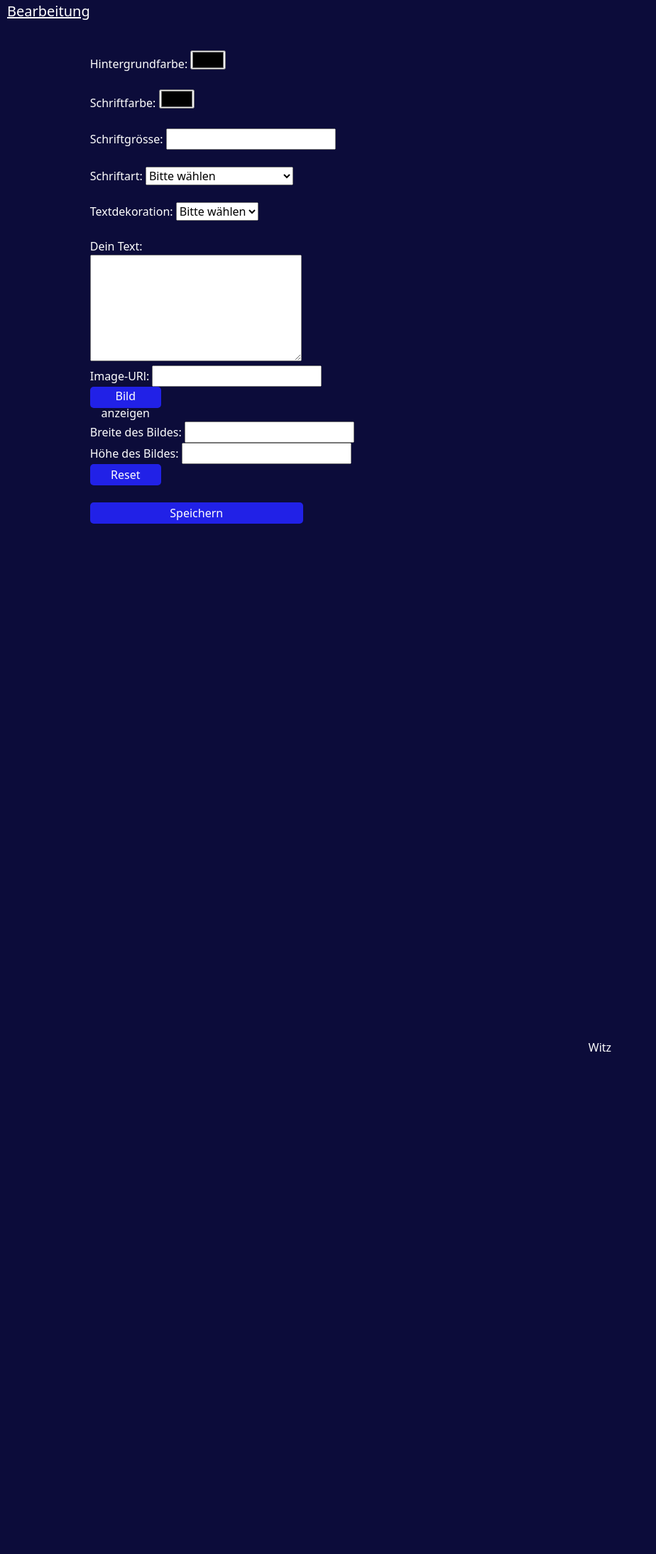
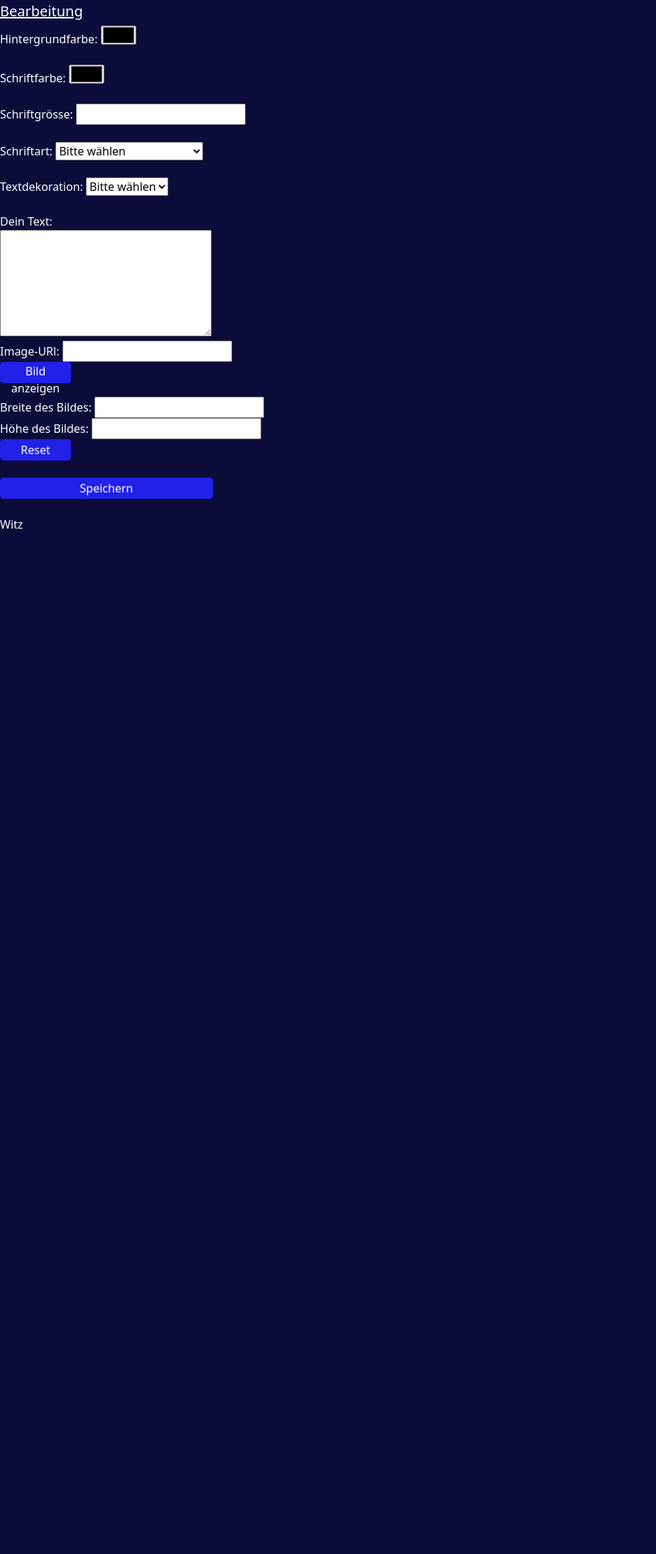
Before and after one commit to lucydu892/writing_lucy, a PHP site: page /writing_lucy/ in a window 1280 px wide. Shown: the part 56-2246 px from the top of the page at 71% size, without its empty margins (0-924 px from the left). After the commit the page ends 801 px from the top, so only its background shows below. Run offline with PHP 8.4, Linux system fonts and the light colour scheme; the visitor is signed in with stand-in values (Sample User, id 1).

Commit message:
designed with flex

```diff
--- a/css/header.css
+++ b/css/header.css
@@ -1,8 +1,9 @@
-#navbar{
-    text-size-adjust: 5px;
-  }
+body {
+  display: flex;
+}
   header {
     position: fixed;
+    justify-self: start;
   }
   h1 {
     margin-top: 60px;
--- a/css/home.css
+++ b/css/home.css
@@ -2,7 +2,6 @@ body {
   background-color: rgb(12, 12, 58);
   display: flex;
   color: white;
-  margin-left: 10px;
 }
 button {
   height: 20px;
@@ -10,15 +9,17 @@ button {
 }
 
 main {
-  flex-direction: columm;
-  justify-content: flex-end;
+  flex-direction: column;
+  flex-wrap: wrap;
+  justify-self: flex-start;
 }
-
+.editor {
+  margin: 0px;
+}
 
 .saveData > button{
   width: 300px;
 }
 #output {
-  margin: 70%;
-  padding: 50%;
+
 }
--- a/css/post.css
+++ b/css/post.css
@@ -3,7 +3,6 @@ body {
 }
 main{
     justify-content: center;
-    margin-top: 10%;
     align-items: center;
     width: 50%;
     height: 70%;
--- a/css/register.css
+++ b/css/register.css
@@ -1,6 +1,8 @@
-
-form {
-
+body {
+    display: flex;
+}
+.register {
+    margin-top: 60px;
     padding-right: 50px;
 }
 form a {
--- a/views/header_view.php
+++ b/views/header_view.php
@@ -1,5 +1,4 @@
 <header>
-    <div id="navbar">
     <nav class="navbar navbar-expand-lg bg-body-tertiary fixed-top">
         <div class="container-fluid">
             <a class="navbar-brand" href="home">Writing Lucy</a>
@@ -8,16 +7,15 @@
             </button>
             <div class="collapse navbar-collapse" id="navbarNavAltMarkup">
                 <div class="navbar-nav">
-                    <?php if($_SESSION['userId']) { ?>
+                    <?php if ($_SESSION['userId']) { ?>
                         <a class="nav-link active" aria-current="page" href="post">Meine Beiträge</a>
                         <a class="nav-link active" aria-current="page" href="logout">Abmelden</a>
-                    <?php } else {?>
+                    <?php } else { ?>
                         <a class="nav-link active" aria-current="page" href="register">Registrieren</a>
                         <a class="nav-link active" aria-current="page" href="login">Anmelden</a>
-                    <?php }?>
+                    <?php } ?>
                 </div>
             </div>
         </div>
     </nav>
-    </div>
 </header>
--- a/views/home_view.php
+++ b/views/home_view.php
@@ -4,14 +4,16 @@
 ?>
 
 
-<h1>Bearbeitung</h1>
+
 
 <main>
+<h1>Bearbeitung</h1>
     <audio autoplay>
         <source src="music\background_music_lofi.mp3" type="audio/mpeg">
         <p>If you are reading this, it is because your browser does not support the audio element.</p>
     </audio>
     <form method="post">
+        <div class="editor">
             <div>
                 <label for="bgColor">Hintergrundfarbe:</label>
                 <input id="bgColor" type="color" name="bgColor">
@@ -19,7 +21,7 @@
             <br>
             <div>
                 <label for="fontColor">Schriftfarbe:</label>
-                <input id="fontColor"type="color" name="fontColor">
+                <input id="fontColor" type="color" name="fontColor">
             </div>
             <br>
             <div>
@@ -29,7 +31,7 @@
             <br>
             <div>
                 <label for="fontFamily">Schriftart:</label>
-                <select  name="fontFamily" id="fontFamily">
+                <select name="fontFamily" id="fontFamily">
                     <option value="none">Bitte wählen</option>
                     <option value="Arial, sans-serif">Arial, sans-serif</option>
                     <option value="Palatino Linotype">Palatino Linotype</option>
@@ -45,26 +47,24 @@
             <br>
             <div>
                 <label for="fontDeco">Textdekoration:</label>
-                <select  name="fontDeco" id="fontDeco">
+                <select name="fontDeco" id="fontDeco">
                     <option value="1">Bitte wählen</option>
                     <option value="None">None</option>
                     <option value="line-through">line-through</option>
                     <option value="underline">underline</option>
                 </select>
             </div>
-            </div>
             <br>
 
             <label for="text">Dein Text:</label>
             <br>
             <textarea name="text" id="text" cols="30" rows="6"></textarea>
-            </div>
             <br>
             <div>
                 <label for="imageLink">Image-URl:</label>
                 <input type="text" name="imageLink" id="imageLink">
                 <br>
-                <button id="imageBtn" type="button">Bild anzeigen</button>
+                <button id="imageBtn" type="button" onclick="loadImage()">Bild anzeigen</button>
             </div>
             <div class="content">
                 <div>
@@ -83,6 +83,7 @@
                 <button id="saveBtn" type="submit">Speichern</button>
             </div>
             <br>
+        </div>
         <div id="output">
             <div id="joke-container" name="joke">Witz</div>
             <div id="text-output"></div>
--- a/views/register_view.php
+++ b/views/register_view.php
@@ -12,6 +12,7 @@
     ?>
   </ul>
 <?php } ?>
+<div class="register">
   <form class="row g-3" method="post" novalidate>
     <div class="col-md-6">
       <label for="firstName" class="form-label">Vorname</label>
@@ -27,7 +28,7 @@
     </div>
     <div class="col-6">
       <label for="userName" class="form-label">Benutzername</label>
-    <input type="text" class="form-control" id="userName" name="userName"  required value="<?= $userName ?>">
+      <input type="text" class="form-control" id="userName" name="userName" required value="<?= $userName ?>">
     </div>
     <div class="col-6">
       <label for="password" class="form-label">Password</label>
@@ -54,3 +55,4 @@
     </div>
     <p class="has-text-centered">Du hast dich bereits ein Konto?<a href="login">Login</a></p>
   </form>
+</div>
```
Lines whose indentation alone changed are shown as unchanged.
